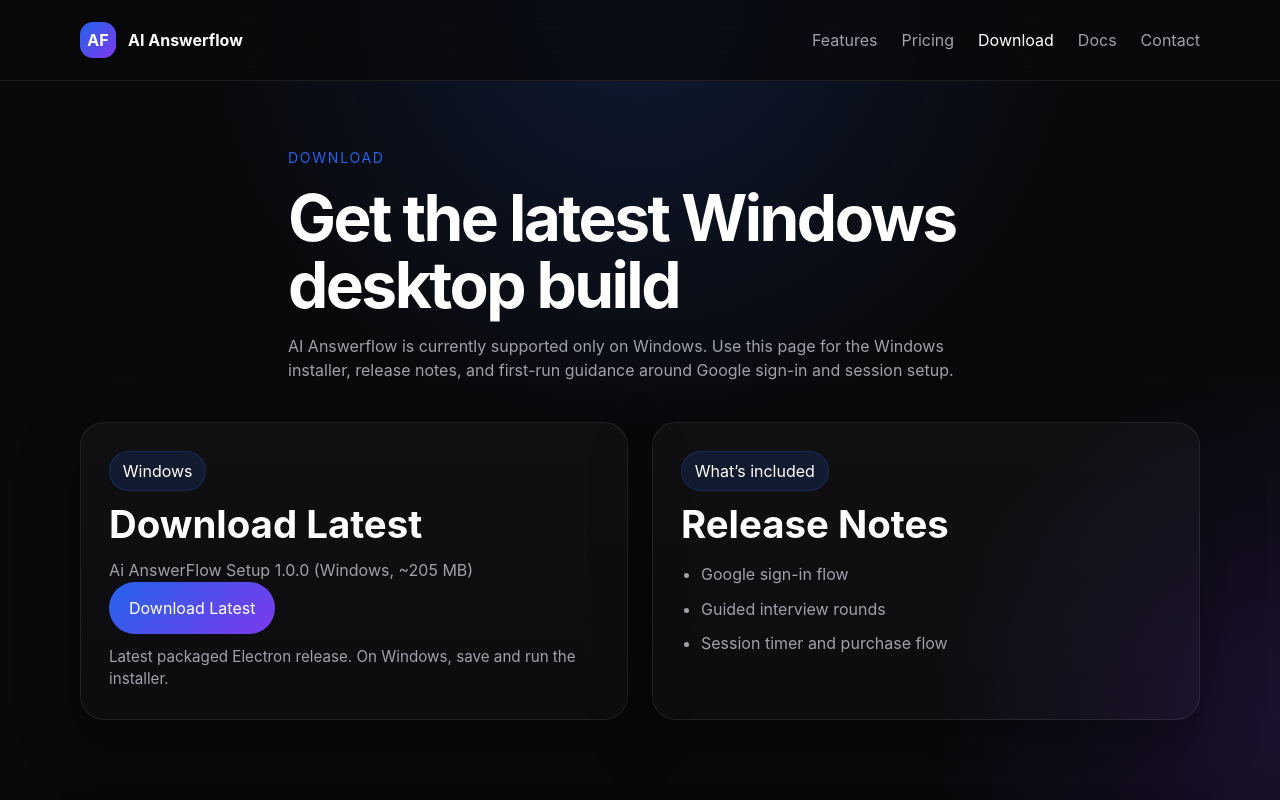
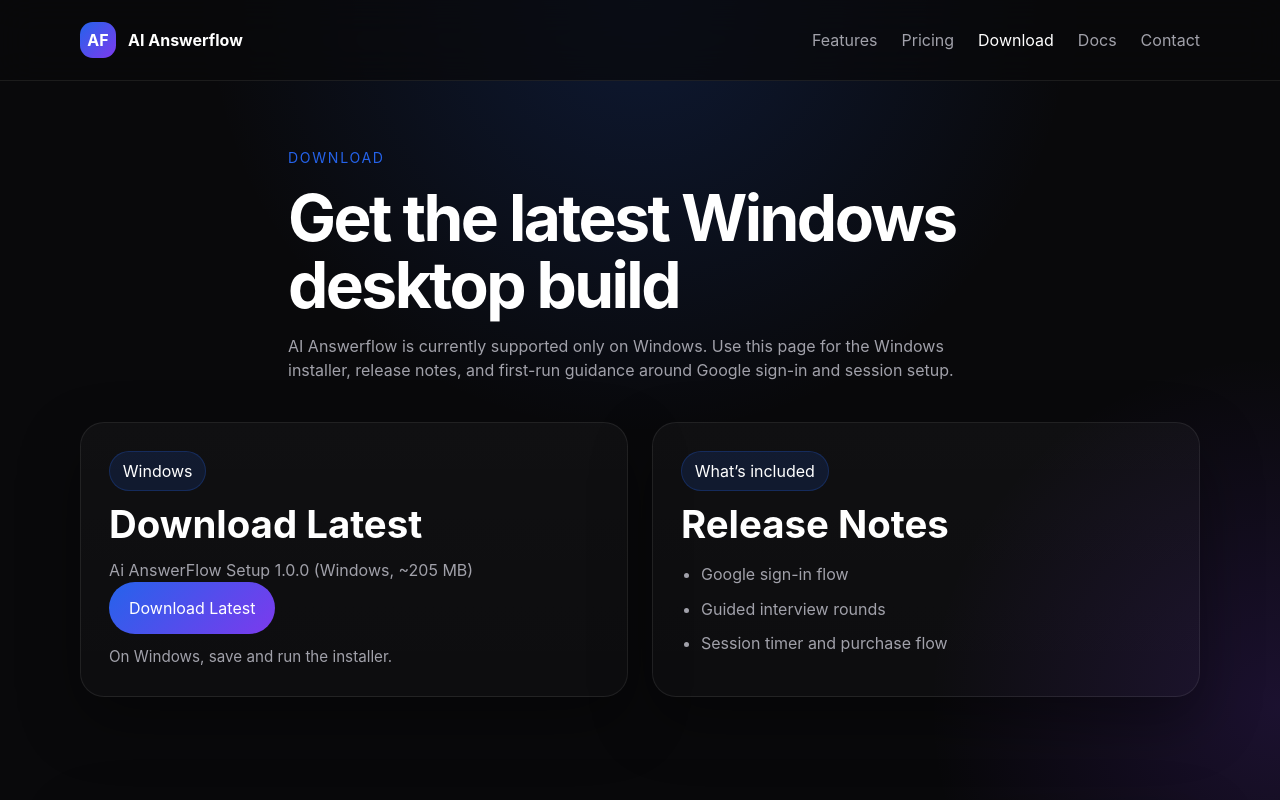
Before and after one commit to sgattutest11-a11y/aianswerflow-website, a React (Vite) app: page /download in a window 1280 px wide. Shown: the top 800 px of the page. Built offline with nearby package versions, Linux system fonts and the light colour scheme; no server answers.

Commit message:
Update Download.tsx

```diff
--- a/src/pages/Download.tsx
+++ b/src/pages/Download.tsx
@@ -29,7 +29,7 @@
               Download Latest
             </a>
             <p className="muted-text">
-              Latest packaged Electron release. On Windows, save and run the installer.
+              On Windows, save and run the installer.
             </p>
           </article>
 
```
